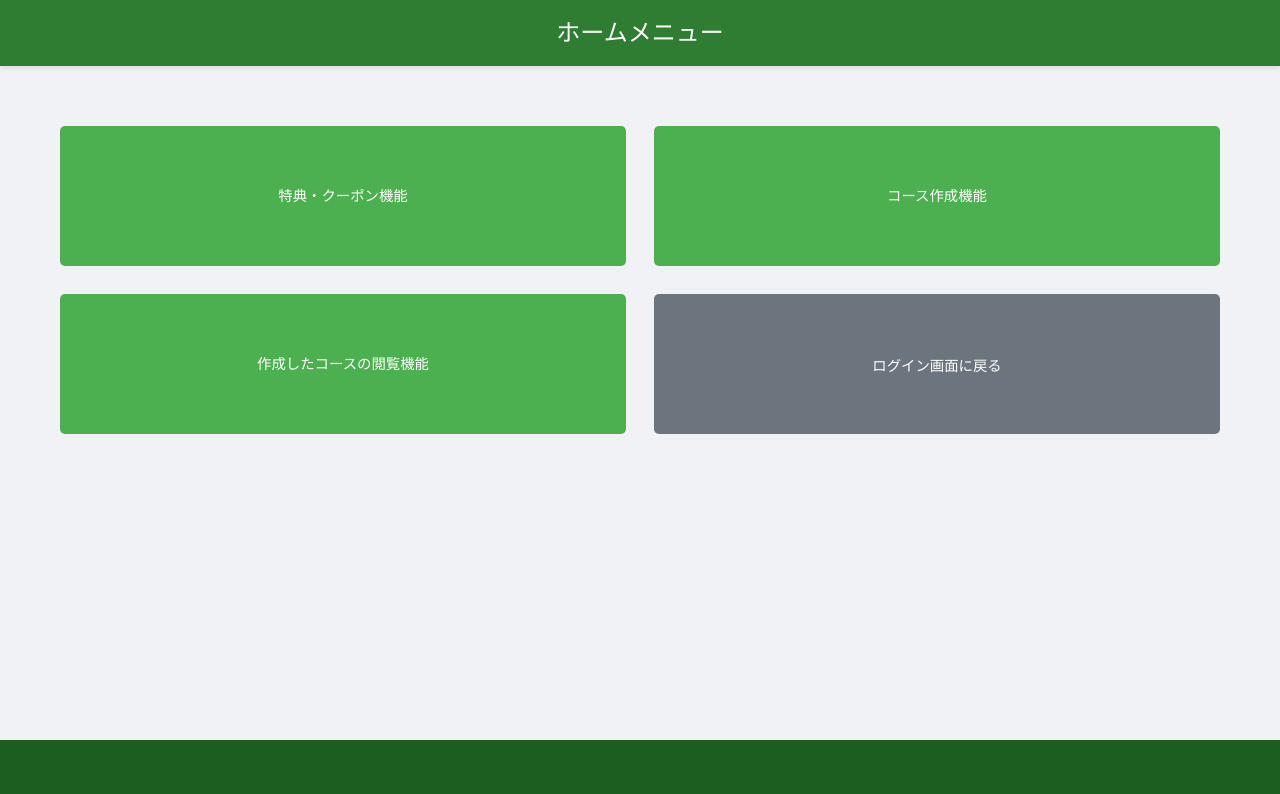
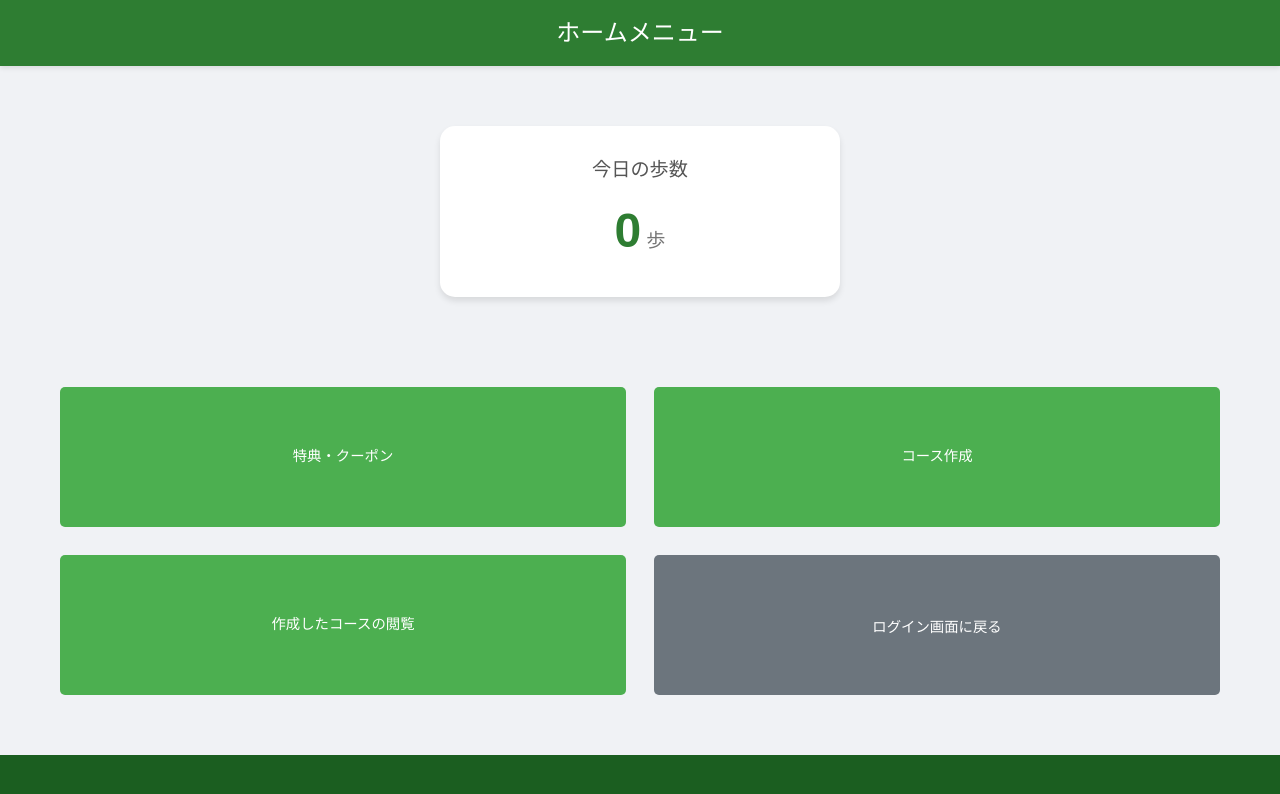
Before and after one commit to ya0872/Refresh_CourseMaker, a React (Vite) app in the folder vite-project/: page /HomeScreen in a window 1280 px wide. Shown: the top 794 px of the page. Built offline with nearby package versions, Linux system fonts and the light colour scheme.

Commit message:
homescreen

```diff
--- a/vite-project/src/HomeScreen.css
+++ b/vite-project/src/HomeScreen.css
@@ -22,7 +22,6 @@
   width: 100%;
   box-sizing: border-box;
   box-shadow: 0 2px 5px rgba(0,0,0,0.1);
-
   flex-shrink: 0;
 }
 
@@ -39,6 +38,7 @@
   flex-shrink: 0;
 }
 
+
 .home {
   max-width: 1200px;
   width: 95%;
@@ -48,17 +48,58 @@
   background-color: transparent;
   border: none;
 
+
+  display: flex;
+  flex-direction: column;
+  align-items: center;
+  gap: 90px;
+
+  box-sizing: border-box;
+}
+
+.step-status-area {
+  background-color: white;
+  padding: 30px;
+  border-radius: 15px;
+  box-shadow: 0 4px 6px rgba(0,0,0,0.1);
+  text-align: center;
+  width: 100%;
+  max-width: 400px;
+  box-sizing: border-box;
+}
+
+.step-status-area h2 {
+  margin: 0 0 10px 0;
+  color: #555;
+  font-size: 1.2rem;
+}
+
+.step-count {
+  color: #2E7D32;
+  font-weight: bold;
+}
+
+.step-count .number {
+  font-size: 3rem;
+  margin-right: 5px;
+}
+
+.step-count .unit {
+  font-size: 1.2rem;
+  color: #777;
+}
+
+.menu-grid {
   display: grid;
   grid-template-columns: 1fr 1fr;
   gap: 28px;
   justify-items: center;
-  box-sizing: border-box;
+  width: 100%;
 }
 
 @media (max-width: 768px) {
-  .home {
+  .menu-grid {
     grid-template-columns: 1fr;
-    width: 90%;
   }
 }
 
--- a/vite-project/src/HomeScreen.tsx
+++ b/vite-project/src/HomeScreen.tsx
@@ -3,6 +3,8 @@ import './HomeScreen.css'
 
 function HomeScreen() {
     const navigate = useNavigate();
+    const todaySteps = 0;
+
     const login = () => {
         navigate('/');
     };
@@ -14,21 +16,32 @@ function HomeScreen() {
             </header>
 
             <div className="home">
+
+                <div className="step-status-area">
+                    <h2>今日の歩数</h2>
+                    <div className="step-count">
+                        <span className="number">{todaySteps.toLocaleString()}</span>
+                        <span className="unit">歩</span>
+                    </div>
+                </div>
+
+                <div className="menu-grid">
                     <Link to="/coupon" className="coupon">
-                    特典・クーポン機能
+                        特典・クーポン
                     </Link>
 
                     <Link to="/course-create" className="course-create">
-                    コース作成機能
+                        コース作成
                     </Link>
 
                     <Link to="/courses-view" className="course-view">
-                    作成したコースの閲覧機能
+                        作成したコースの閲覧
                     </Link>
 
                     <button onClick={login} className="login">
                         ログイン画面に戻る
                     </button>
+                </div>
             </div>
 
             <footer className="footer-band"></footer>
```
Lines whose indentation alone changed are shown as unchanged.
